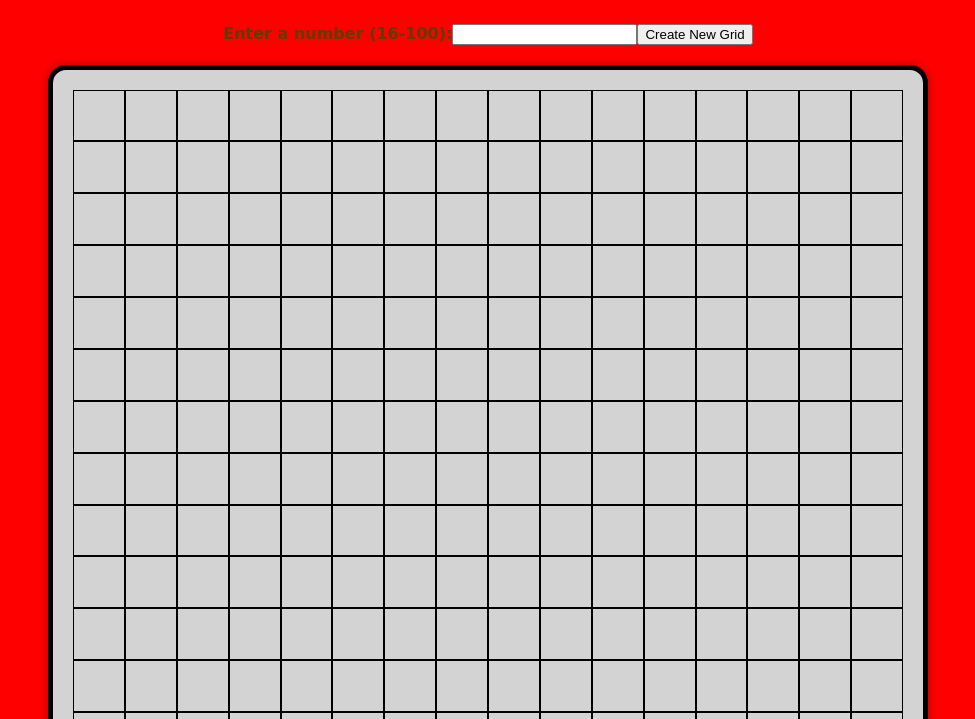
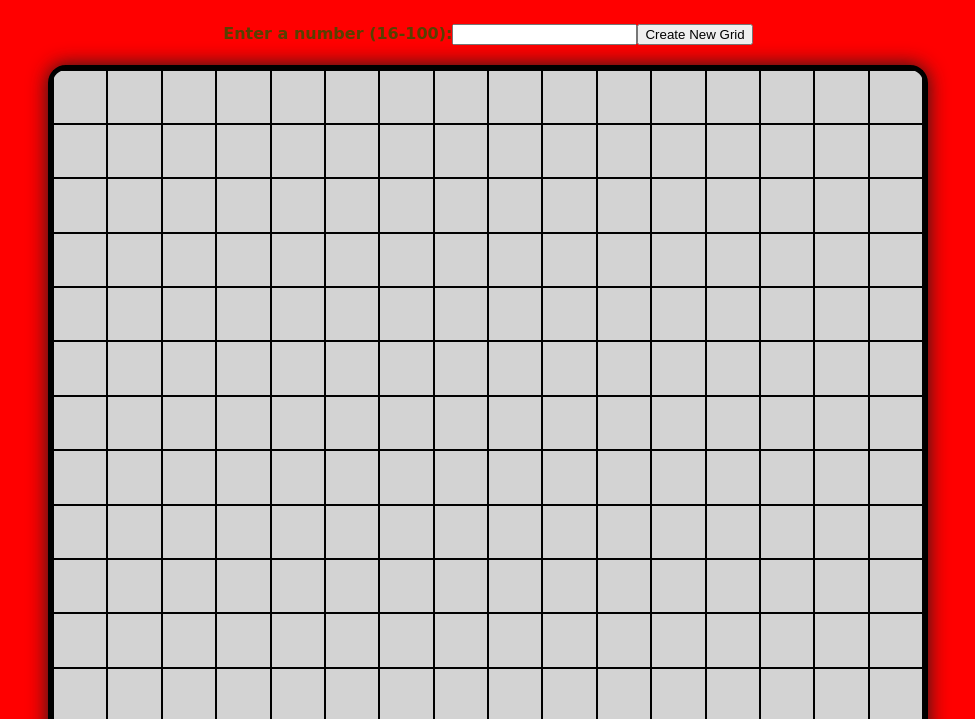
Before and after one commit to g-melling/etch-a-sketch, a plain HTML site: page etch-a-sketch.html in a window 1280 px wide. Shown: the part 76-795 px from the top of the page, without its empty margins (152-1127 px from the left). Drawn offline with Linux system fonts and the light colour scheme.

Commit message:
CSS styling added

```diff
--- a/etch-a-sketch.css
+++ b/etch-a-sketch.css
@@ -26,6 +26,5 @@ form {
     border: 5px solid black;
     border-radius: 18px;
     background-color: lightgray;
-    box-shadow: 0 0 10px rgba(0, 0, 0, 0.3);
-    padding: 20px;
+    box-shadow: 0 0 20px rgb(28, 28, 28);
 }
--- a/etch-a-sketch.js
+++ b/etch-a-sketch.js
@@ -20,7 +20,7 @@ function createGrid(size) {
             square.style.flex = "1 0 auto";
             square.style.aspectRatio = 1/1;
             square.addEventListener('mouseenter', () => {
-                square.style.backgroundColor = "black";
+                square.style.backgroundColor = "rgb(28, 28, 28)";
             });
             gridRow.appendChild(square);
         }
```
